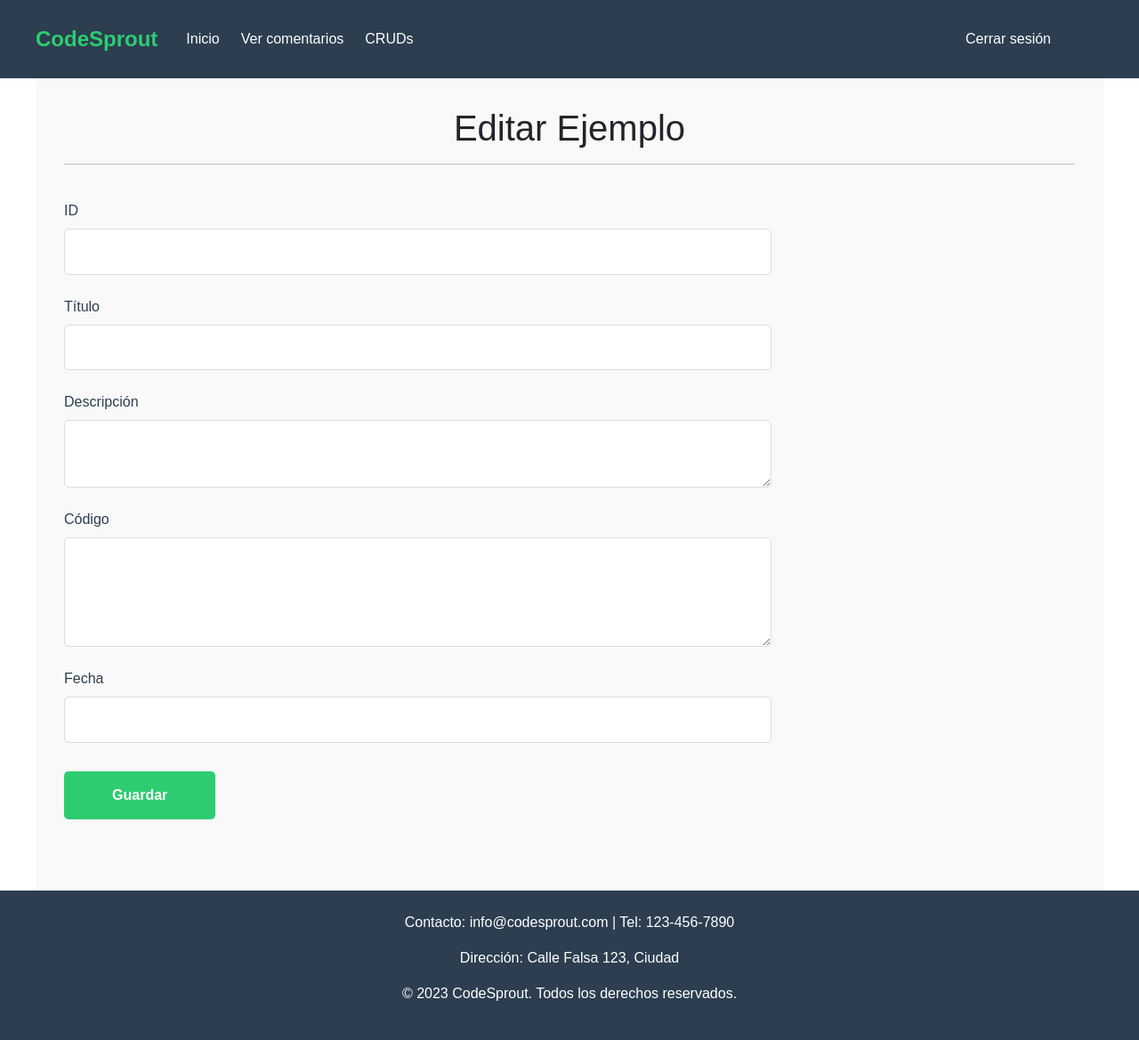
After one commit to Sulv3er/ProgramcionWEB_Melica, a PHP site: page /HTML/editarEjemplo.php in a window 1280 px wide. The commit adds this page. Shown: the whole page at 89% size. Run offline with PHP 8.4, Linux system fonts and the light colour scheme; data that the repository does not hold is empty.

Commit message:
Se completo el CRUD de CRUD_Ejemplos - Ya guarda, edita, elimina y muestra registros

```diff
--- a/HTML/CRUD_Ejemplos.php
+++ b/HTML/CRUD_Ejemplos.php
@@ -67,8 +67,8 @@ include_once ('header_admin.php');
                                 <td><?php echo $reg['descripcion']?></td>
                                 <td><pre><?php echo htmlspecialchars($reg['codigo']); ?></pre></td>
                                 <td><?php echo $reg['fecha_ejemplo']?></td>
-                                <td><a class="btn btn-success" href="../Controller/controllerHome.php?opcion=EDITAREJEMPLO&id=<?php echo $reg['id_ejemplo'];?>">Editar</a></td>
-                                <td><a class="btn btn-danger" href="../Controller/controllerHome.php?opcion=ELIMINAREJEMPLO&id=<?php echo $reg['id_ejemplo'];?>">Eliminar</a></td>
+                                <td><a class="btn btn-success" href="../Controller/controllerHome.php?opcion=EDITAR_EJEMPLO&id=<?php echo $reg['id_ejemplo'];?>">Editar</a></td>
+                                <td><a class="btn btn-danger" href="../Controller/controllerHome.php?opcion=ELIMINAR_EJEMPLO&id=<?php echo $reg['id_ejemplo'];?>">Eliminar</a></td>
                             </tr>
                         <?php } ?>
                     </tbody>
--- /dev/null
+++ b/HTML/editarEjemplo.php
@@ -0,0 +1,70 @@
+<?php
+include_once ('header_admin.php');
+?>
+<!DOCTYPE html>
+<html lang="en">
+<head>
+    <meta charset="UTF-8">
+    <meta name="viewport" content="width=device-width, initial-scale=1.0">
+    <title>Editar ejemplo - CodeSprout</title>
+
+    <link rel="stylesheet" href="../CSS/index.css">
+    <link rel="stylesheet" href="../CSS/comunidad.css">
+    <link rel="stylesheet" href="../CSS/CRUD_Ejemplos.css">
+    <link href="https://cdn.jsdelivr.net/npm/bootstrap@5.3.6/dist/css/bootstrap.min.css" rel="stylesheet" integrity="sha384-4Q6Gf2aSP4eDXB8Miphtr37CMZZQ5oXLH2yaXMJ2w8e2ZtHTl7GptT4jmndRuHDT" crossorigin="anonymous">
+
+</head>
+<body>
+    <main>
+        <!-- Contenedor principal -->
+        <div>
+            <!-- Formulario para modificar un ejemplo -->
+            <h1>Editar Ejemplo</h1>
+            <hr><br>
+            <?php
+                isset($registro);
+            ?>
+            <form action="../Controller/controllerHome.php" method="post">
+                <input type="hidden" name="opcion" value='MODIFICAR_EJEMPLO'>
+
+                <div class="form-group">
+                    <label for="id_ejemplo">ID</label>
+                    <input type="text" id="id_ejemplo" name="id_ejemplo" value="<?php echo $registro['id_ejemplo']; ?>" readonly>
+                </div>
+
+                <div class="form-group">
+                    <label for="titulo">Título</label>
+                    <input type="text" id="titulo" name="titulo" value="<?php echo $registro['titulo']; ?>" >
+                </div>
+
+                <div class="form-group">
+                    <label for="descripcion">Descripción</label>
+                    <textarea id="descripcion" name="descripcion" rows="2"><?php echo $registro['descripcion']; ?></textarea>
+                </div>
+
+                <div class="form-group">
+                    <label for="codigo">Código</label>
+                    <textarea id="codigo" name="codigo" rows="4"><?php echo $registro['codigo']; ?></textarea>
+                </div>
+
+                <div class="form-group">
+                    <label for="fecha_ejemplo">Fecha</label>
+                    <input type="text" id="fecha_ejemplo" name="fecha_ejemplo" value="<?php echo $registro['fecha_ejemplo']; ?>" readonly>
+                </div>
+
+                <button type="submit" class="btn-Guardar">Guardar</button>
+            </form>
+        </div>
+        <br><br>
+    </main>
+
+    <!-- Pie de página con información de contacto -->
+    <footer>
+        <div class="footer-content">
+            <p>Contacto: info@codesprout.com | Tel: 123-456-7890</p>
+            <p>Dirección: Calle Falsa 123, Ciudad</p>
+            <p>&copy; 2023 CodeSprout. Todos los derechos reservados.</p>
+        </div>
+    </footer>
+</body>
+</html>
```
Also changed, not shown: Controller/controllerHome.php (+29 -3 lines), model/modelEjemplos.php (+40 -0 lines).
